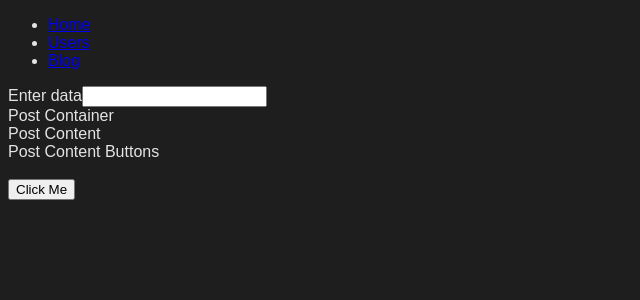
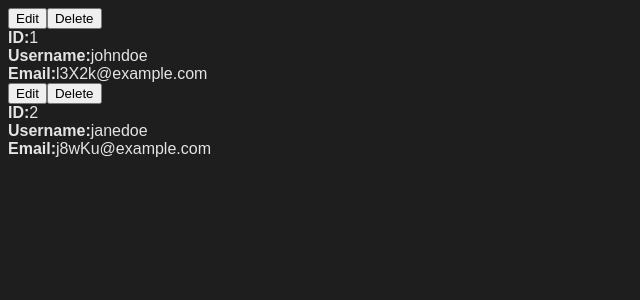
Before and after one commit to deoninja/react-2024, a React (Vite) app: page / in a window 1280 px wide. Shown: the top 300 px of the page, without its empty margins (0-640 px from the left). Built offline with nearby package versions, Linux system fonts and the light colour scheme; no server answers.

Commit message:
more example of testing

```diff
--- a/src/App.jsx
+++ b/src/App.jsx
@@ -4,24 +4,41 @@ import { PostContainer } from './components/PostContainer';
 import { PostContentButtons } from './components/PostContentButtons';
 import { useFetchUser } from './utils/hooks/useFetchUser';
 import { Outlet, Link, useNavigate } from 'react-router-dom';
+import { UserDetails } from './components/UserDetails';
 
 export default function App() {
   const { user, loading, error } = useFetchUser(2);
 
   // console.log(user, loading, error);
 
-  const [userData, setUserData] = useState();
+  // const [userData, setUserData] = useState();
 
-  const navigate = useNavigate();
+  // const navigate = useNavigate();
 
-  useEffect(() => {
-    if (!loading && !error && user) setUserData(user);
-    // navigate('/users');
-  }, [loading, error, user, navigate]);
+  const [users, setUsers] = useState([
+    {
+      id: 1,
+      username: 'johndoe',
+      email: 'l3X2k@example.com',
+    },
+    {
+      id: 2,
+      username: 'janedoe',
+      email: 'j8wKu@example.com',
+    },
+  ]);
+
+  // useEffect(() => {
+  //   if (!loading && !error && user) setUserData(user);
+  //   // navigate('/users');
+  // }, [loading, error, user]);
 
   return (
     <>
-      <nav>
+      {users.map((user) => (
+        <UserDetails key={user.id} user={user} setUsers={setUsers} />
+      ))}
+      {/* <nav>
         <ul>
           <li>
             <Link to='/'>Home</Link>
@@ -60,7 +77,7 @@ export default function App() {
 
       <UserContext.Provider value={{ ...userData, setUserData }}>
         <div>{loading ? 'Loading...' : <PostContainer />}</div>
-      </UserContext.Provider>
+      </UserContext.Provider> */}
       <Outlet />
     </>
   );
```
Also changed, not shown: 2 other files (tests, documents, lock files or other folders).
